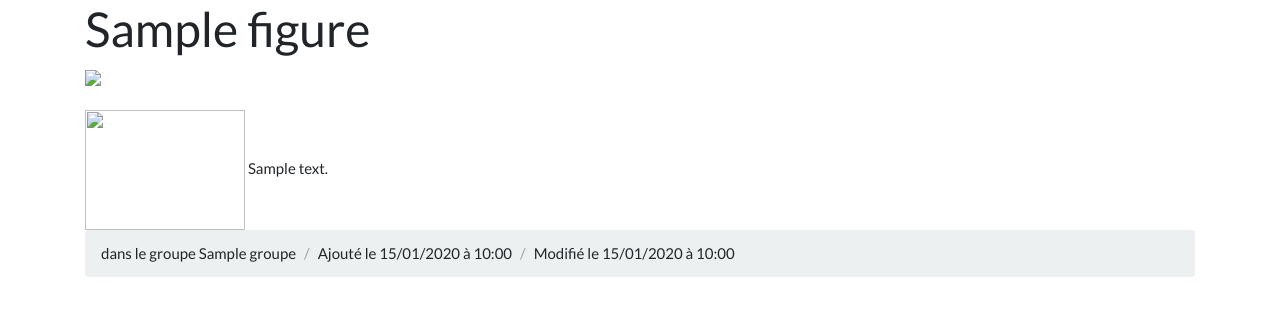
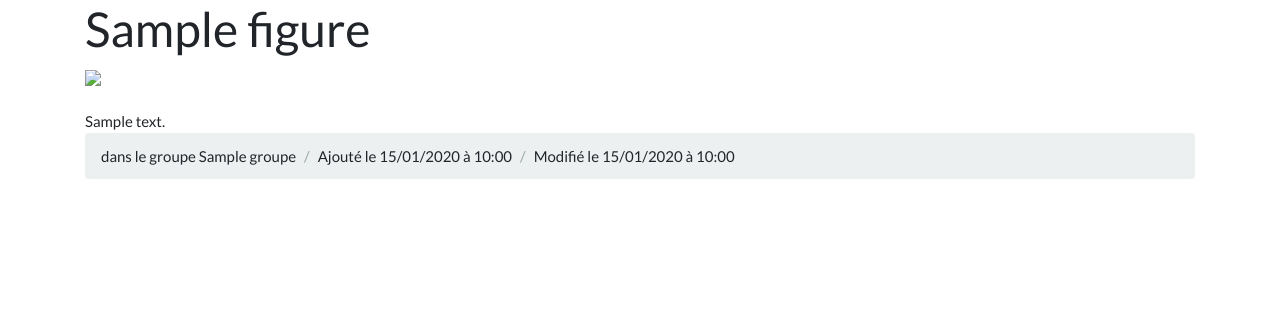
Before and after one commit to morantg/P6, a Symfony app: template templates/home/show.html.twig in a window 1280 px wide. Shown: the part 71-387 px from the top of the page. Run offline with Twig, Linux system fonts and the light colour scheme; the template is opened without the code that fills it: most values are stand-ins (such as "Sample title", 1, 10 or a date in 2020); some libraries are stand-ins or nearby versions.

Commit message:
affichage de toutes les données sur une page single

```diff
--- a/templates/home/home.html.twig
+++ b/templates/home/home.html.twig
@@ -15,7 +15,6 @@ a:hover{
         Impedit error fugit suscipit accusantium doloribus consequuntur deleniti aliquid enim eum officiis. Provident eum quos voluptate totam itaque est magnam? Unde mollitia iure
         suscipit fugiat voluptas.</p>
     </div>
-
     <div class="container">
         <h2>Les dernières figures</h2>
         <div class="row">
@@ -36,6 +35,4 @@ a:hover{
             {% endfor %}
         </div>
     </div>
-
-
 {% endblock %}
--- a/templates/home/show.html.twig
+++ b/templates/home/show.html.twig
@@ -1,19 +1,17 @@
 {% extends 'base.html.twig' %}
 
 {% block body %}
-
     <h1>{{ figure.nom }}</h1>
-
     <div>
         <img src="{{ figure.media[0].url }}">
-</div><br>
-
-{%for image in figure.media %}
-    <img src="{{ image.url }}" width=160 height=120 >
+    </div>
+    <br>
+    {%for image in figure.media | slice(1) %}
+        <a href="{{ image.url }}"><img src="{{ image.url }}" width=160 height=120 ></a>
     {% endfor %}
-
+    <div>
         {{ figure.description | raw }}
-
+    </div>
    <ol class="breadcrumb">
         <li class="breadcrumb-item">dans le groupe {{ figure.groupe}}</li>
         <li class="breadcrumb-item">Ajouté le {{ figure.ajoutAt | date('d/m/Y') }} à {{ figure.ajoutAt | date('H:i') }}</li>
@@ -21,5 +19,4 @@
             <li class="breadcrumb-item">Modifié le {{ figure.modifAt | date('d/m/Y') }} à {{ figure.modifAt | date('H:i') }}</li>
         {% endif %}
     </ol>
-
 {% endblock %}
```
Lines whose indentation alone changed are shown as unchanged.
